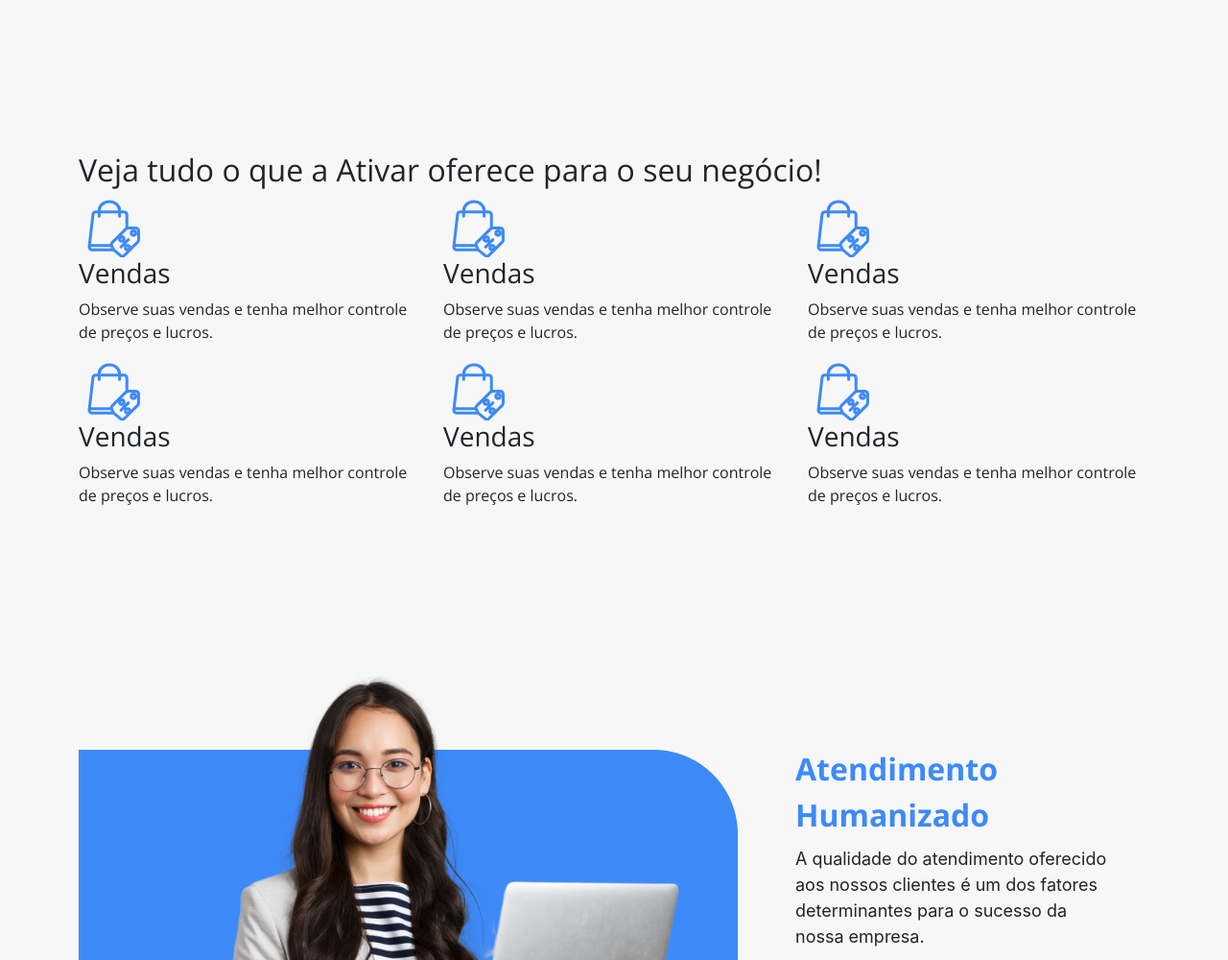
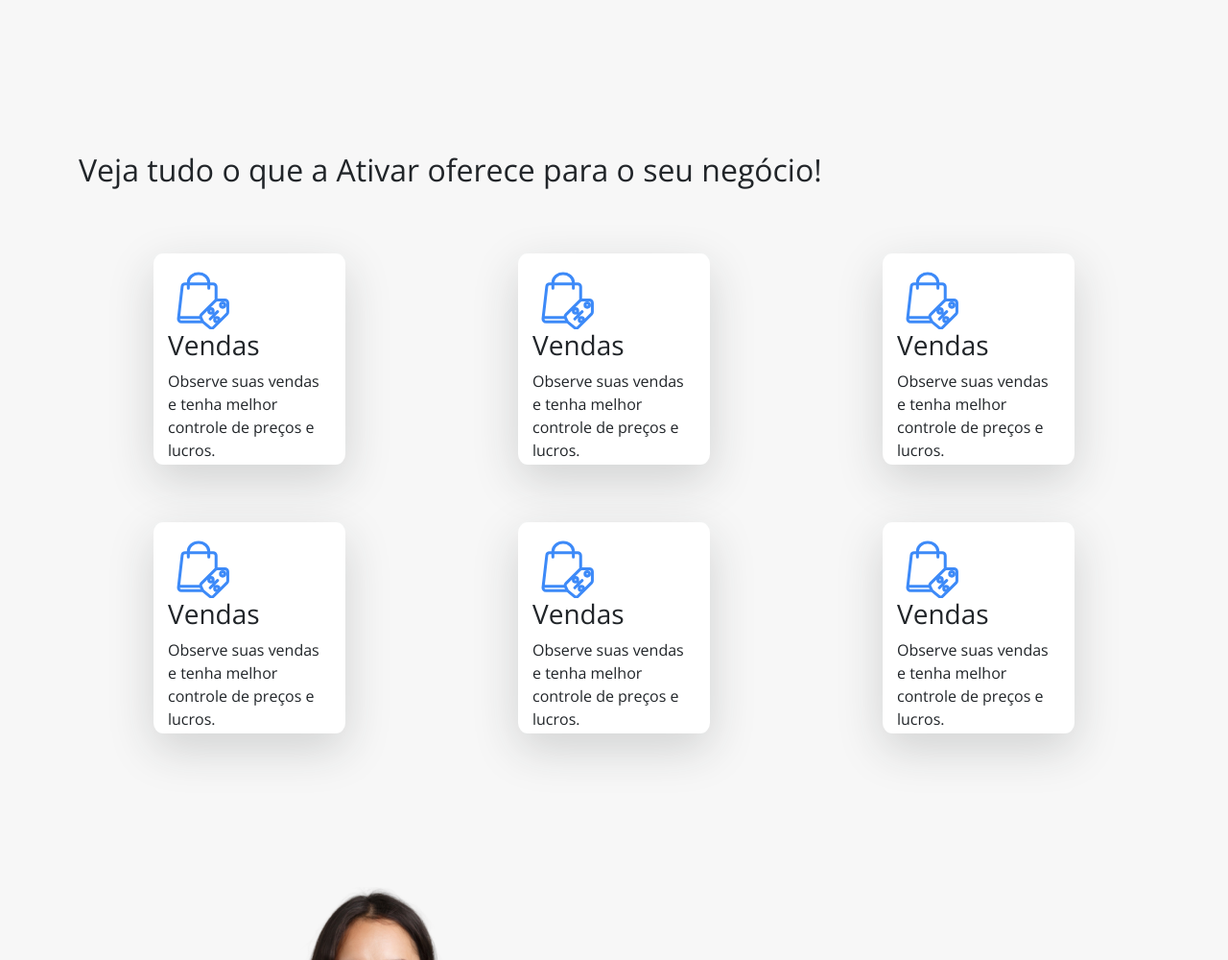
Before and after one commit to codesdevsgroup/site-ativar, a PHP site: page / in a window 1280 px wide; the page is wider, and only the part inside the window is pictured. Shown: the part 1240-2240 px from the top of that part at 96% size. Run offline with PHP 8.4, Linux system fonts and the light colour scheme; some web fonts are replaced.

Commit message:
cards fix

```diff
--- a/assets/css/style.css
+++ b/assets/css/style.css
@@ -134,6 +134,19 @@
   height: 587px;
   color: #F7F7F7;
 }
+/* cards */
+
+.card-items{
+  align-items: center;
+  background-color: #fff;
+  width: 200px;
+  height: 220px;
+  border-radius: 5%;
+  margin-inline: auto;
+  margin-top: 60px;
+  padding: 15px;
+}
+
 /* equipe */
 #equipe {
   padding-top: 80px;
--- a/index.html
+++ b/index.html
@@ -112,40 +112,52 @@
   </div>
   <div class="row cards">
 
-    <div class="col-12 col-sm-4 card-item">
+    <div class="col-12 col-sm-4">
+      <div class="card-items shadow-lg">
         <img src="./assets/img/vendas.svg" alt="">
         <h3>Vendas</h3>
         <p>Observe suas vendas e tenha melhor controle de preços e lucros.</p>
       </div>
+    </div>
 
-    <div class="col-12 col-sm-4 card-item">
+    <div class="col-12 col-sm-4">
+      <div class="card-items shadow-lg">
         <img src="./assets/img/vendas.svg" alt="">
         <h3>Vendas</h3>
         <p>Observe suas vendas e tenha melhor controle de preços e lucros.</p>
       </div>
+    </div>
 
-    <div class="col-12 col-sm-4 card-item">
+    <div class="col-12 col-sm-4">
+      <div class="card-items shadow-lg">
         <img src="./assets/img/vendas.svg" alt="">
         <h3>Vendas</h3>
         <p>Observe suas vendas e tenha melhor controle de preços e lucros.</p>
       </div>
+    </div>
 
-    <div class="col-12 col-sm-4 card-item">
+    <div class="col-12 col-sm-4">
+      <div class="card-items shadow-lg">
         <img src="./assets/img/vendas.svg" alt="">
         <h3>Vendas</h3>
         <p>Observe suas vendas e tenha melhor controle de preços e lucros.</p>
       </div>
+    </div>
 
-    <div class="col-12 col-sm-4 card-item">
+    <div class="col-12 col-sm-4">
+      <div class="card-items shadow-lg">
         <img src="./assets/img/vendas.svg" alt="">
         <h3>Vendas</h3>
         <p>Observe suas vendas e tenha melhor controle de preços e lucros.</p>
       </div>
+    </div>
 
-    <div class="col-12 col-sm-4 card-item">
+    <div class="col-12 col-sm-4">
+      <div class="card-items shadow-lg">
         <img src="./assets/img/vendas.svg" alt="">
         <h3>Vendas</h3>
         <p>Observe suas vendas e tenha melhor controle de preços e lucros.</p>
+      </div>
     </div>
 
   </div>
```
Lines whose indentation alone changed are shown as unchanged.
